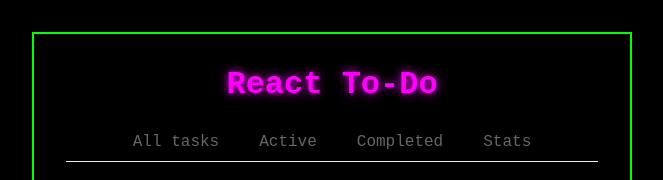
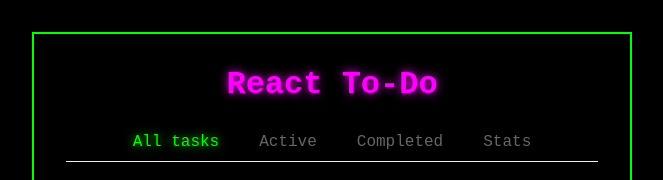
Before and after one commit to Increation-on/react-todo, a React (Create React App) app: page / in a window 1280 px wide. Shown: the top 180 px of the page, without its empty margins (308-971 px from the left). Built offline with nearby package versions, Linux system fonts and the light colour scheme.

Commit message:
feat: migrate from Context API to Zustand state management

```diff
--- a/package.json
+++ b/package.json
@@ -15,7 +15,8 @@
     "react-router-dom": "^7.9.4",
     "react-scripts": "5.0.1",
     "typescript": "^5.9.3",
-    "web-vitals": "^2.1.4"
+    "web-vitals": "^2.1.4",
+    "zustand": "^5.0.8"
   },
   "scripts": {
     "start": "react-scripts start",
--- a/src/App.css
+++ b/src/App.css
@@ -160,3 +160,8 @@ nav a {
 nav a:hover {
   color: #007bff;
 }
+
+.active-link {
+  color: #00ff00 !important;
+  text-shadow: 0 0 10px #00ff00;
+}
--- a/src/App.tsx
+++ b/src/App.tsx
@@ -3,16 +3,17 @@
  * Ответственность: корневой компонент, композиция приложения
  * Паттерн: Layout Component / Composition Root
  */
-import { BrowserRouter as Router, Routes, Route, Link } from 'react-router-dom';
+import { BrowserRouter as Router, Routes, Route, NavLink } from 'react-router-dom';
 import './App.css';
 import TaskList from './components/TaskList.tsx';
-import ActiveTasks from './components/pages/ActiveTasks';
+import ActiveTasks from './components/pages/ActiveTasks.tsx';
 import CompletedTasks from './components/pages/CompletedTasks';
 import Stats from './components/pages/Stats';
 
 const App = () => {
 
   return (
+
       <Router>
         <div className="App">
           <h1>React To-Do</h1>
@@ -20,10 +21,10 @@ const App = () => {
           {/* Собираем приложение из компонентов как Lego */}
 
           <nav>
-          <Link to="/">All tasks</Link>
-          <Link to="/active">Active</Link>
-          <Link to="/completed">Completed</Link>
-          <Link to="/stats">Stats</Link>
+            <NavLink className={({ isActive }) => isActive ? 'active-link' : ''} to="/">All tasks</NavLink>
+            <NavLink className={({ isActive }) => isActive ? 'active-link' : ''} to="/active">Active</NavLink>
+            <NavLink className={({ isActive }) => isActive ? 'active-link' : ''} to="/completed">Completed</NavLink>
+            <NavLink className={({ isActive }) => isActive ? 'active-link' : ''} to="/stats">Stats</NavLink>
           </nav>
 
           <Routes>
@@ -36,6 +37,7 @@ const App = () => {
         </div>
       </Router>
 
+
   );
 }
 
--- a/src/components/TaskList.tsx
+++ b/src/components/TaskList.tsx
@@ -7,26 +7,32 @@
 import Task from "./Task.tsx"
 import AddTask from "./AddTask.tsx"
 import { useTasksAPI } from '../hooks/useTasksAPI.tsx'
-import { useTaskStorage } from '../hooks/useTaskStorage.jsx'
-import { useTaskReducer } from '../hooks/useTaskReducer.jsx'
+import { useTaskStorage } from '../hooks/useTaskStorage-deleteLater.jsx'
+// import { useTaskReducer } from '../hooks/useTaskReducer.jsx'
 import { useCallback } from "react"
+import { useTaskStore } from "../store/TaskStore.jsx"
 
 const TaskList = () => {
     // 🎯 ПАТТЕРН: State Management
-    const { state, dispatch } = useTaskReducer()
+    // const { state, dispatch } = useTaskReducer()
 
+// ✅ ZUSTAND: Получаем состояние и методы из store
+    const tasks = useTaskStore(state => state.tasks)
+    const addTask = useTaskStore(state => state.addTask)
+    const toggleTask = useTaskStore(state => state.toggleTask)
+    const deleteTask = useTaskStore(state => state.deleteTask)
 
     // ✅ HOOK: Синхронизация с localStorage (автосохранение/загрузка)
-    useTaskStorage(state.tasks, dispatch)
+    // useTaskStorage(state.tasks, dispatch)
 
     // ✅ HOOK: Загрузка задач из внешнего API
-    const { loadTasksFromAPI, isLoading } = useTasksAPI(state.tasks)
+    const { loadTasksFromAPI, isLoading } = useTasksAPI(tasks)
 
     const handleLoadFromAPI = async () => {
     try {
         const tasksToAdd = await loadTasksFromAPI()
         tasksToAdd.forEach(task => {
-            dispatch({ type: 'ADD_TASK', payload: task })
+            addTask(task)
         })
     } catch (error) {
         console.error('Failed to load tasks:', error)
@@ -34,12 +40,12 @@ const TaskList = () => {
 }
 
     const handleToggle = useCallback((id: number | string) => {
-        dispatch({ type: 'TOGGLE_TASK', payload: id });
-    }, [dispatch]);
+       toggleTask(id)
+    }, [toggleTask]);
 
     const handleDelete = useCallback((id: number | string) => {
-        dispatch({ type: 'DELETE_TASK', payload: id });
-    }, [dispatch]);
+        deleteTask(id)
+    }, [deleteTask]);
 
     return (
         <div className="task-list">
@@ -50,11 +56,11 @@ const TaskList = () => {
             </button>
 
             {/* ✅ КОМПОНЕНТ: Форма добавления новых задач */}
-            <AddTask onAddTask={(taskData) => dispatch({ type: 'ADD_TASK', payload: taskData })} />
+            <AddTask onAddTask={addTask} />
 
             {/* 🔄 ПАТТЕРН: Отрисовка списка задач */}
             <ul>
-                {state.tasks.map(task => (
+                {tasks.map(task => (
                     // ✅ КОМПОНЕНТ: Отдельная задача с callback функциями
                     <Task
                         key={task.id}          // ⚡ React key для оптимизации списков
--- a/src/components/pages/ActiveTasks.jsx
+++ /dev/null
@@ -1,11 +0,0 @@
-
-const ActiveTasks = () => {
-    return (
-        <div>
-            <h2>Активные задачи</h2>
-            <p>Список активных задач появится здесь...</p>
-        </div>
-    )
-}
-
-export default ActiveTasks
--- /dev/null
+++ b/src/components/pages/ActiveTasks.tsx
@@ -0,0 +1,43 @@
+import { useTaskStore } from "../../store/TaskStore"
+import { useMemo, useCallback } from "react"
+import Task from "../Task.tsx"
+
+
+const ActiveTasks = () => {
+    // ✅ Получаем задачи из store
+    const tasks = useTaskStore(state => state.tasks)
+    const toggleTask = useTaskStore(state => state.toggleTask)
+    const deleteTask = useTaskStore(state => state.deleteTask)
+
+    // ✅ Фильтруем активные задачи
+    const activeTasks = useMemo(() => {
+        return tasks.filter(task => !task.completed)
+    }, [tasks])
+
+    const handleToggle = useCallback((id: number | string) => {
+        toggleTask(id)
+    }, [toggleTask]);
+
+    const handleDelete = useCallback((id: number | string) => {
+        deleteTask(id)
+    }, [deleteTask]);
+
+    return (
+        <div className="task-list">
+            <ul>
+                {tasks && activeTasks.map(task => (
+                    <Task
+                        key={task.id}          // ⚡ React key для оптимизации списков
+                        task={task}            // 📦 Данные задачи (объект)
+                        onToggle={handleToggle}      // ✅ Передаём функцию, а не создаём новую
+                        onDelete={handleDelete}      // ✅ Передаём функцию, а не создаём новую
+                        taskId={task.id}      // 🗑️ Функция удаления
+                    />
+                ))}
+            </ul>
+        </div>
+
+    )
+}
+
+export default ActiveTasks
--- a/src/hooks/useTaskReducer.jsx
+++ b/src/hooks/useTaskReducer-deleteLater.jsx
@@ -1,16 +1,19 @@
 import { useReducer } from "react"
 
 export const useTaskReducer = () => {
+
     // 🎯 НАЧАЛЬНОЕ СОСТОЯНИЕ: объект с tasks и filter
     const initialState = {
         tasks: [],        // массив задач (пока пустой)
         filter: 'all'     // фильтр: 'all', 'active', 'completed'
     }
 
+
     // 🎯 REDUCER-ФУНКЦИЯ: чистая функция для обновления состояния
     // Принимает: state (текущее состояние), action (что сделать)
     // Возвращает: NEW STATE (новое состояние)
     const taskReducer = (state, action) => {
+
         // 🎯 SWITCH: определяем КАК обновить состояние based on action.type
         switch (action.type) {
 
@@ -56,6 +59,7 @@ export const useTaskReducer = () => {
 
             // 🎯 CASE: ЗАГРУЗИТЬ ЗАДАЧИ (из localStorage)
             case 'LOAD_TASKS':
+
                 return {
                     ...state,
                     tasks: action.payload // заменяем ВЕСЬ массив задач
@@ -71,6 +75,7 @@ export const useTaskReducer = () => {
     // Возвращает: state (текущее состояние) и dispatch (функция для отправки actions)
     const [state, dispatch] = useReducer(taskReducer, initialState)
 
+
     // 🎯 ВОЗВРАЩАЕМ ИНТЕРФЕЙС: state и dispatch для использования в компонентах
     return { state, dispatch }
 }
--- /dev/null
+++ b/src/store/TaskStore.jsx
@@ -0,0 +1,31 @@
+import { create } from 'zustand'
+import { persist } from 'zustand/middleware'
+
+export const useTaskStore = create(persist(
+    (set, get) => ({
+        tasks: [],
+
+        addTask: (text) => set(state => ({
+            tasks: [...state.tasks, {
+                id: crypto.randomUUID(),
+                text: text.text || text,
+                completed: false
+            }]
+        })),
+
+        toggleTask: (id) => set(state => ({
+            tasks: state.tasks.map(task =>
+                task.id === id ? { ...task, completed: !task.completed } : task
+            )
+        })),
+
+        deleteTask: (id) => set(state => ({
+            tasks: state.tasks.filter(task => task.id !== id)
+        }))
+    }),
+
+
+    {
+        name: 'tasks-storage'
+    }
+))
```
Also changed, not shown: src/hooks/useTaskStorage-deleteLater.jsx (renamed from src/hooks/useTaskStorage.jsx), 1 other file (tests, documents, lock files or other folders). Lines whose indentation alone changed are shown as unchanged.
